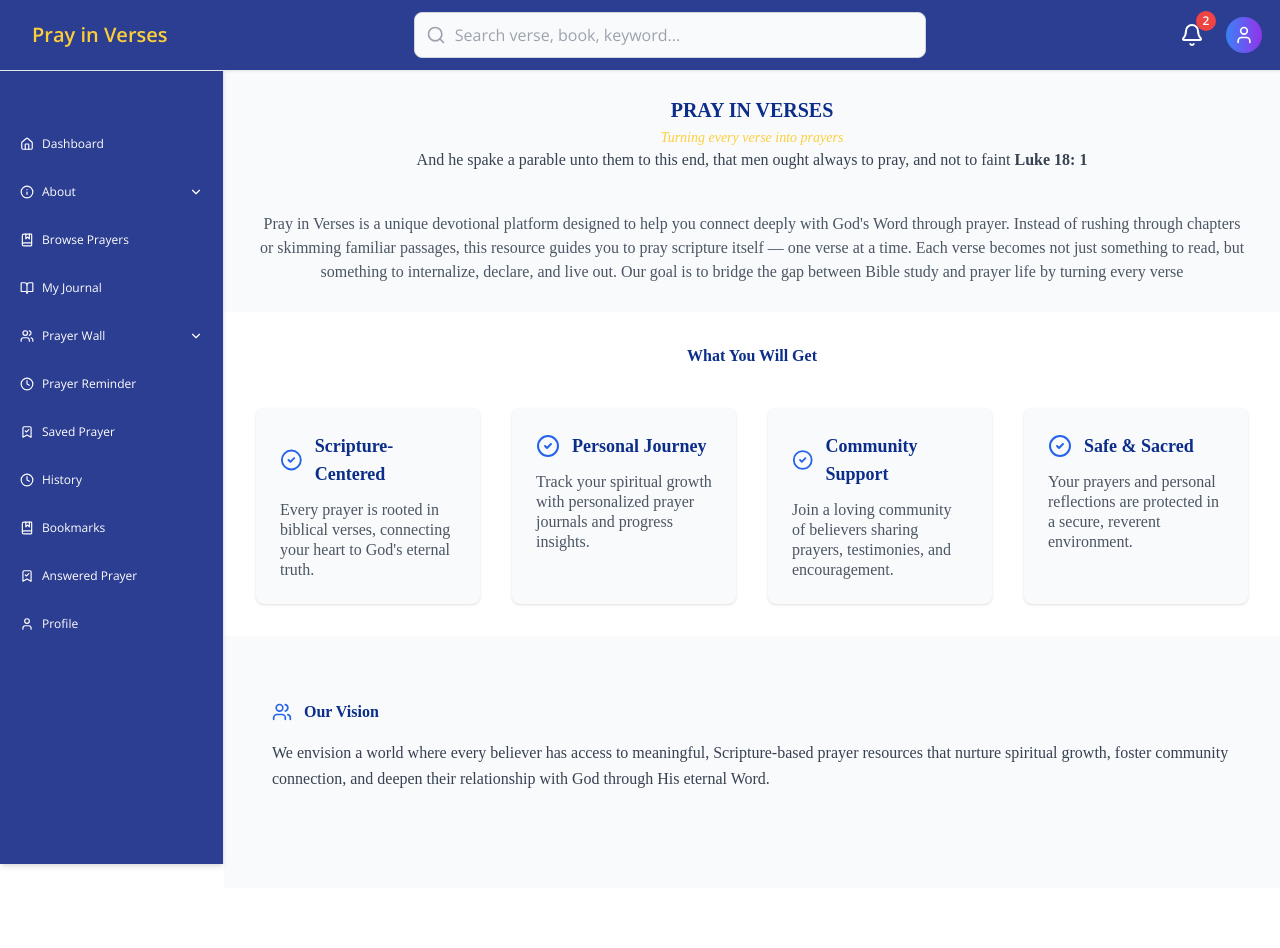
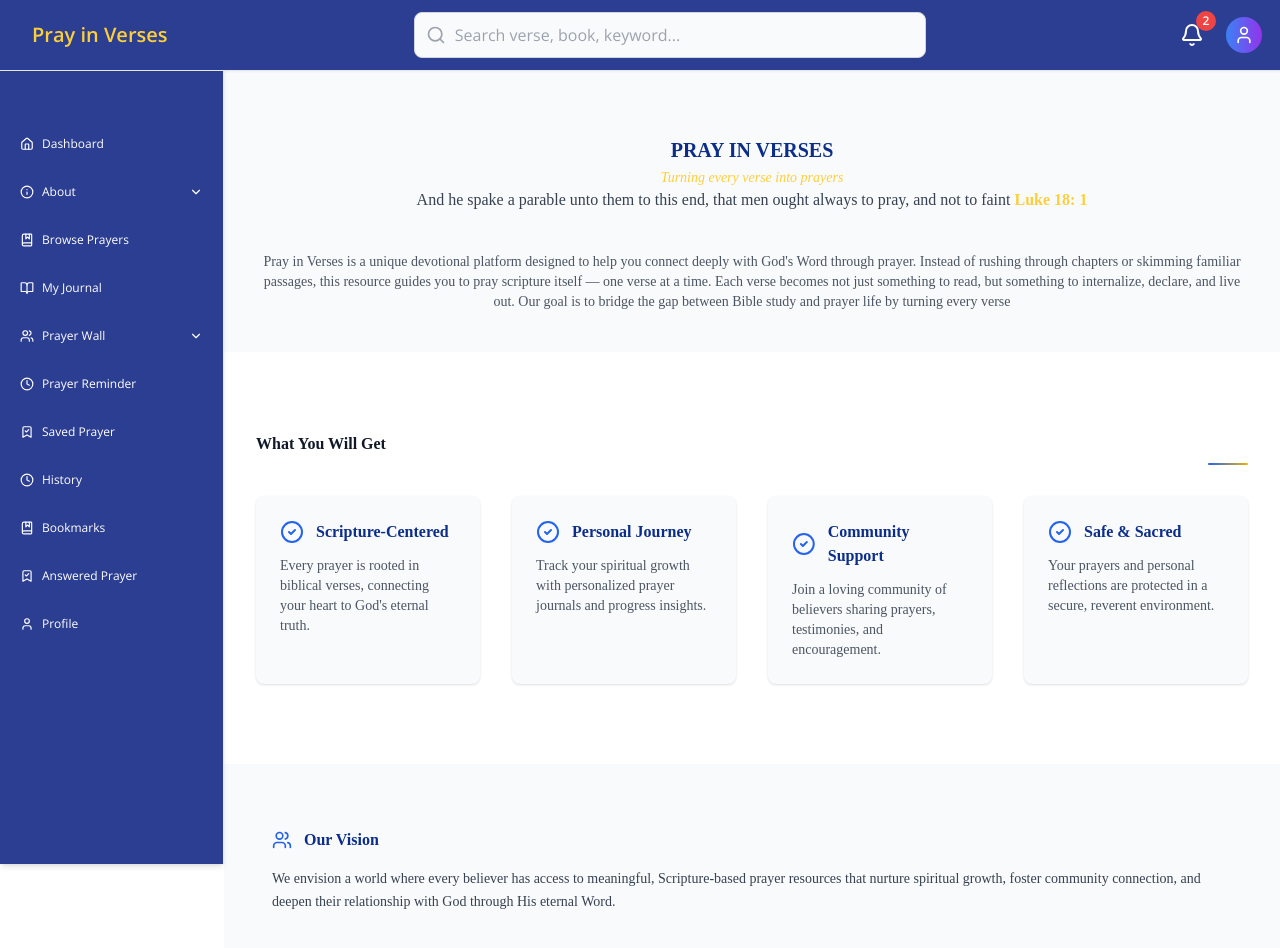
Before and after one commit to preckidtech/Pray-in-Verses, a React (Vite) app: page /about in a window 1280 px wide. Shown: the top 948 px of the page. Before the commit the page ends 888 px from the top, so only its background shows below. Built offline with nearby package versions, Linux system fonts and the light colour scheme.

Commit message:
font sizing fix on about

```diff
--- a/src/pages/About.jsx
+++ b/src/pages/About.jsx
@@ -8,9 +8,11 @@ export default function About() {
   return (
     <div className="pt-24 pb-8 md:ml-56 bg-gray-50 min-h-screen font-['Poppins']">
       {/* Hero Section */}
-      <section className=" text-white px-8 pb-7 ">
+      <section className=" text-white px-8 py-10 ">
         <div className="max-w-5xl mx-auto text-center">
-          <h1 className="text-xl text-[#0C2E8A] font-bold">{content.hero.title}</h1>
+          <h1 className="text-xl text-[#0C2E8A] font-semibold">
+            {content.hero.title}
+          </h1>
           <h2 className="text-sm mt-1 font-semibold text-yellow-300">
             {content.hero.highlight}
           </h2>
@@ -18,17 +20,20 @@ export default function About() {
             {content.hero.description}
           </p>
           <p className="text-gray-700 text-base">
-            {content.hero.motivation} <strong>Luke 18: 1</strong>
+            {content.hero.motivation} <span className="font-semibold text-[#FCCF3A]">Luke 18: 1</span>
           </p>
-          <p className="text-gray-600 text-base mt-10 ">
-            {content.hero.about}
-          </p>
+          <p className="text-gray-600 text-sm mt-10 ">{content.hero.about}</p>
         </div>
       </section>
 
       {/* Features Section */}
-      <section className="bg-white py-8 px-8">
-        <h2 className="text-base font-bold text-center mb-10">What You Will Get</h2>
+      <section className="bg-white py-20 px-8">
+        <div className="flex items-center justify-between">
+          <h2 className="text-base text-gray-900 font-bold text-center mb-10">
+            What You Will Get
+          </h2>
+          <div className="w-10 h-0.5 bg-gradient-to-r from-blue-600 to-yellow-500 rounded-full"></div>
+        </div>
         <div className="grid md:grid-cols-2 lg:grid-cols-4 gap-8 max-w-6xl mx-auto">
           {content.features.map((feature, idx) => (
             <div
@@ -37,9 +42,11 @@ export default function About() {
             >
               <div className="flex items-center gap-3 mb-3">
                 <CheckCircle2 size={24} className="text-blue-600" />
-                <h3 className="text-lg font-semibold">{feature.title}</h3>
+                <h3 className="text-base font-semibold">{feature.title}</h3>
               </div>
-              <p className=" text-sm md:text-[16px]  text-gray-600">{feature.description}</p>
+              <p className=" text-sm  text-gray-600">
+                {feature.description}
+              </p>
             </div>
           ))}
         </div>
@@ -47,10 +54,10 @@ export default function About() {
 
       {/* Vision Section */}
       <section className="py-16 px-8 max-w-5xl mx-auto">
-        <h2 className="text-base font-bold mb-4 flex items-center gap-3">
+        <h2 className="text-base font-semibold mb-4 flex items-center gap-3">
           <Users size={20} className="text-blue-600" /> {content.vision.title}
         </h2>
-        <p className="text-gray-700 text-sm md:text-[16px] leading-relaxed">
+        <p className="text-gray-700 text-sm  leading-relaxed">
           {content.vision.description}
         </p>
       </section>
```
